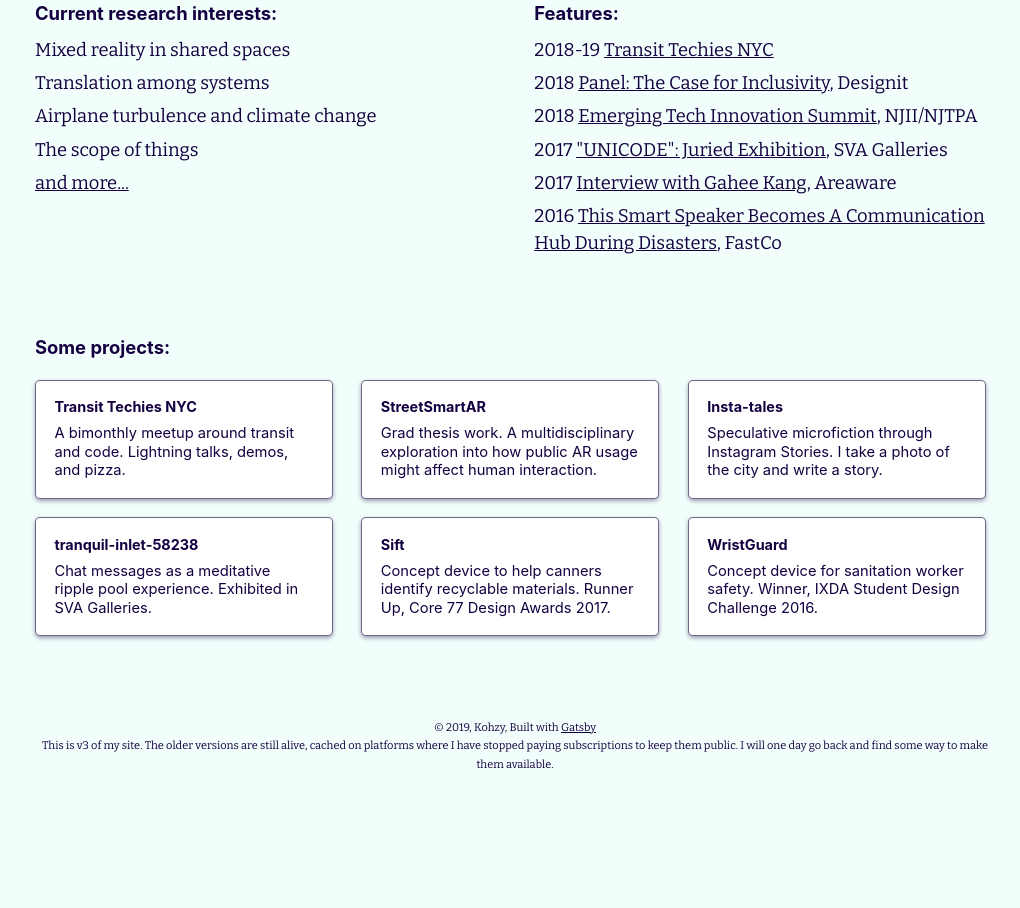
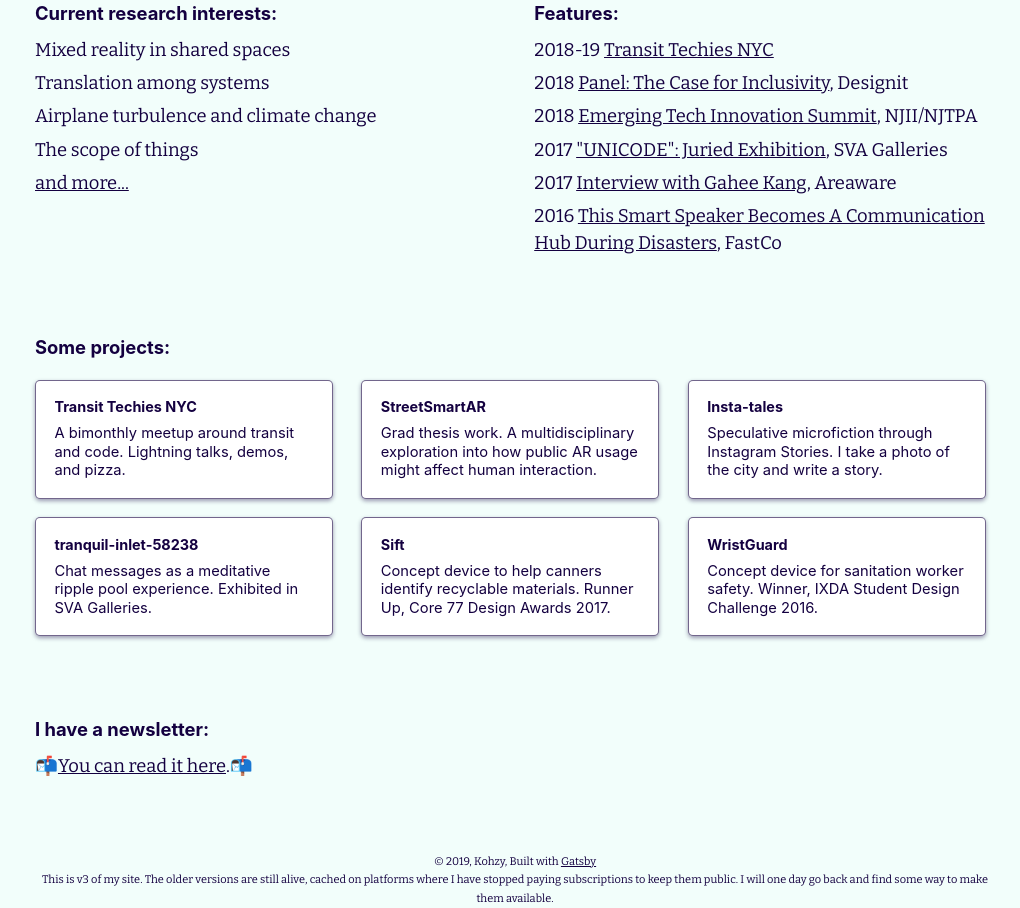
Before and after one commit to kohzy/personalsite, a Gatsby site: page / in a window 1280 px wide. Shown: the part 666-1574 px from the top of the page, without its empty margins (125-1145 px from the left). Before the commit the page ends 1440 px from the top, so only its background shows below. Built offline with nearby package versions, Linux system fonts and the light colour scheme; Gatsby itself is replaced by a stand-in of ours.

Commit message:
added newsletter

```diff
--- a/src/pages/index.js
+++ b/src/pages/index.js
@@ -128,6 +128,14 @@ const IndexPage = () => (
 
       </div>
     </section>
+    <section>
+      <div className="flex-grid">
+          <h4>I have a newsletter:</h4>
+      </div>
+      <div className="flex-grid">
+          📬<a href="https://buttondown.email/kohzy" target="_blank" rel="noopener noreferrer">You can read it here</a>.📬
+      </div>
+    </section>
     {/*
     <section>
       <div className="flex-grid">
```
